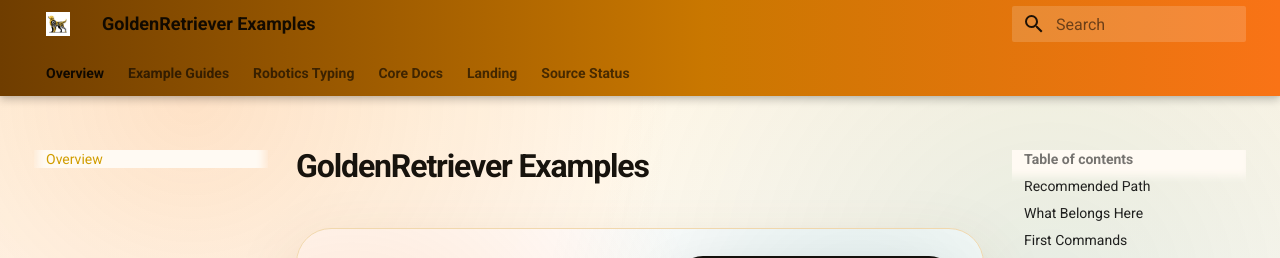
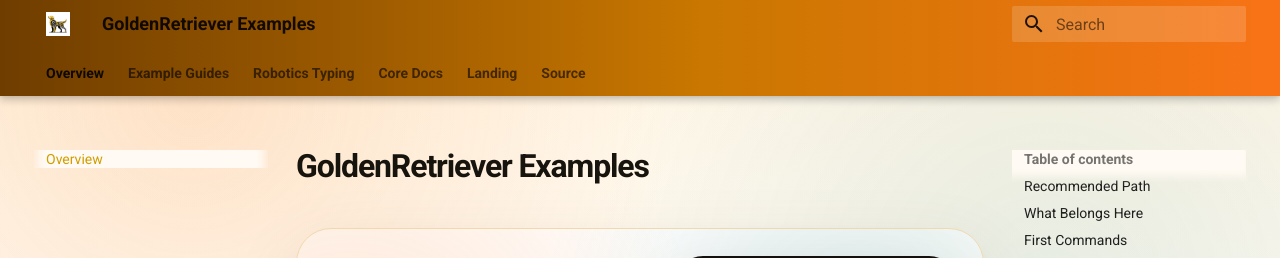
Before and after one commit to openretriever/golden-retriever, an MkDocs documentation site: the page built from docs/README.md, in a window 1280 px wide. Shown: the top 258 px of the page. Built offline with MkDocs 1.6.1 and Material for MkDocs 9.7.7, drawn with Linux system fonts in a browser that asks for light colours.

Commit message:
docs(site): point Golden nav to source

```diff
--- a/mkdocs.yml
+++ b/mkdocs.yml
@@ -58,4 +58,4 @@
       - LeRobot Interop: robotics_typing_standard/08_lerobot_interop_and_dataset_profile.md
   - Core Docs: https://openretriever-docs.pages.dev/
   - Landing: https://openretriever.org/
-  - Source Status: https://openretriever.org/start/#source-release
+  - Source: https://github.com/openretriever/golden-retriever
```
